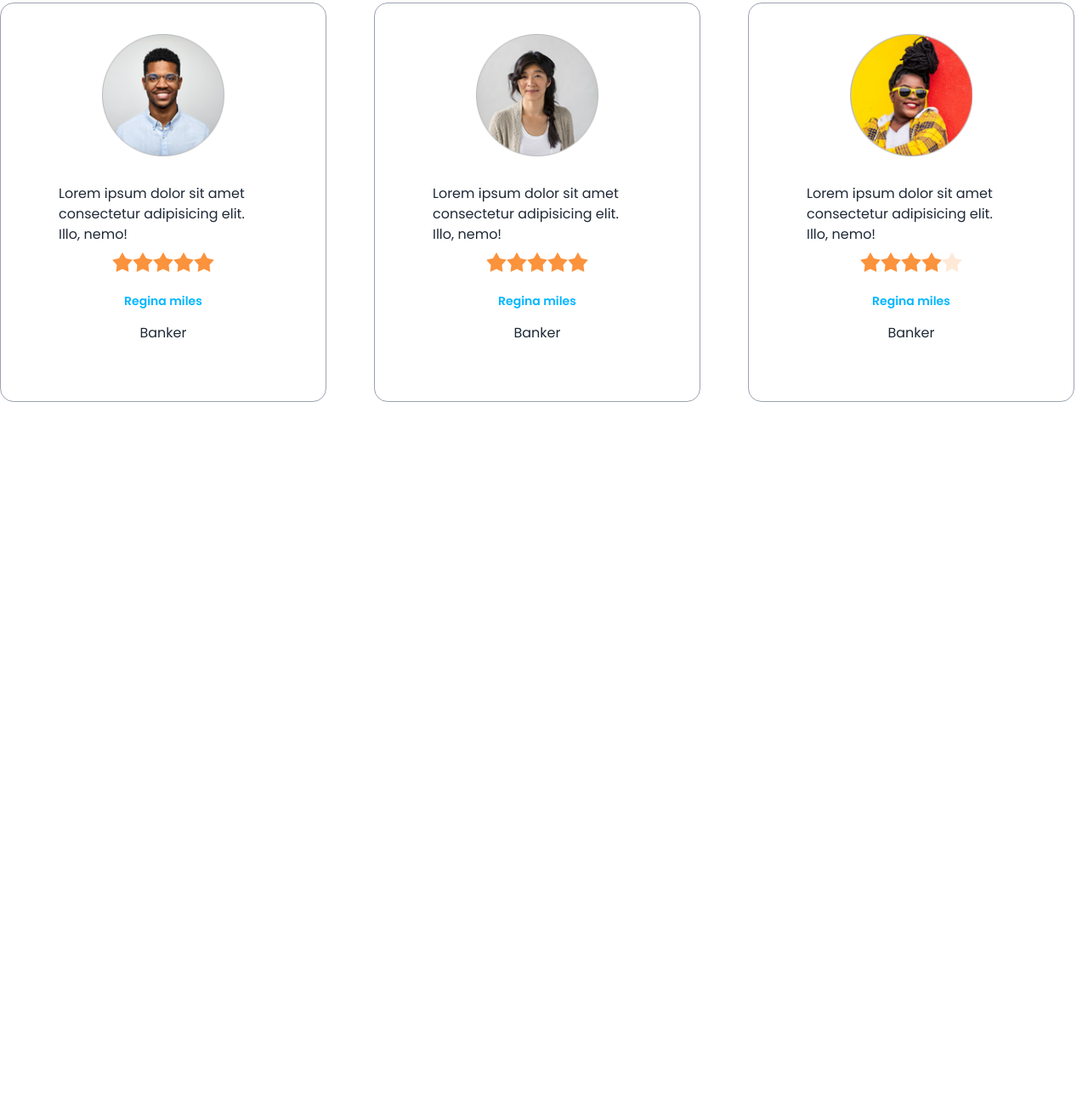
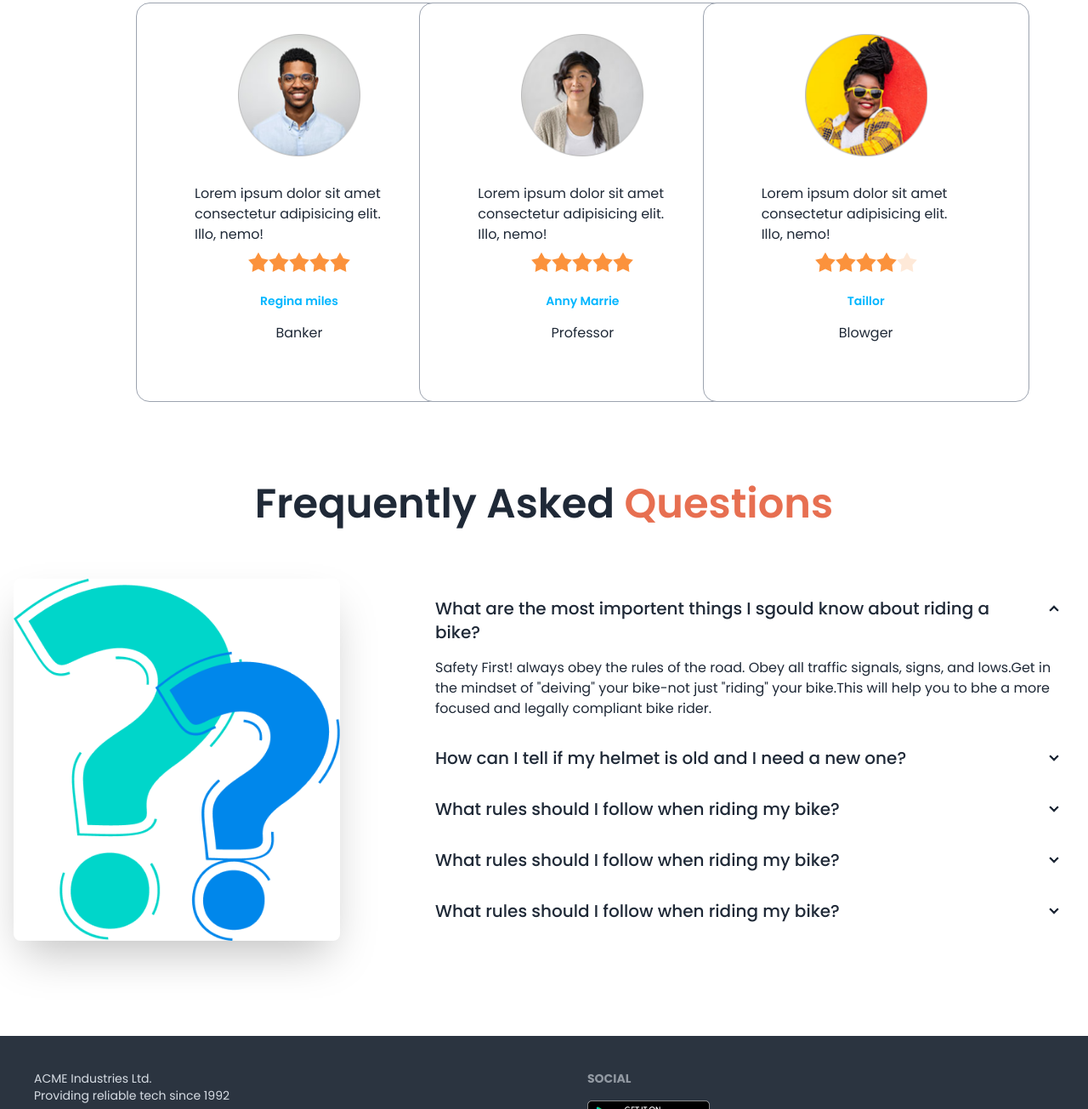
Before and after one commit to tasnimmondoltuba/Biker-Zone-Store, a plain HTML site: page index.html in a window 1280 px wide. Shown: the part 1495-2800 px from the top of the page at 85% size. Before the commit the page ends 2064 px from the top, so only its background shows below. Drawn offline with nearby package versions, Linux system fonts and the light colour scheme.

Commit message:
last add

```diff
--- a/index.html
+++ b/index.html
@@ -50,7 +50,7 @@
                       <li><a>Contact</a></li>
                     </ul>
                   </div>
-                  <a class="btn btn-ghost lg:text-4xl text-2xl">Biker Zone</a>
+                  <a class="btn btn-ghost lg:text-5xl text-2xl lg:font-bold">Biker Zone</a>
                 </div>
                 <div class="navbar-center hidden lg:flex ">
                   <ul class="menu menu-horizontal px-1 text-base">
@@ -170,7 +170,7 @@
       <!-- latest news -->
       <section class="my-24">
         <h3 class=" text-3xl lg:text-5xl font-semibold text-center mb-12">Latest Bikes</h3>
-        <div class="grid grid-cols-1 md:grid-cols-2 lg:grid-cols-3 gap-5 justify-center ">
+        <div class="grid grid-cols-1 md:grid-cols-2 lg:grid-cols-3 gap-5 mx-4 lg:mx-40 ">
           <!-- first card -->
           <div class="card w-96 bg-base-100 shadow-xl">
             <figure><img src="images/others/latest1.png" alt="Shoes" /></figure>
@@ -208,14 +208,14 @@
 
       </section>
       <!-- happy clints -->
-      <section class="my-24">
+      <section class="my-24 ">
         <h3 class=" text-3xl lg:text-5xl mb-12 font-semibold text-center">
           Happy <span class="text-bike-primary">
             Clients says
           </span>
         </h3>
 
-        <div class="grid grid-cols-1 md:grid-cols-2 lg:grid-cols-3 gap-10">
+        <div class="grid grid-cols-1 md:grid-cols-2 lg:grid-cols-3 gap-10 mx-4 lg:mx-40">
             <!-- first review -->
           <div class="card w-96 bg-base-100 border border-gray-400 p-9">
             <figure><img class="w-36" src="images/others/user-1.png" alt="Shoes" /></figure>
@@ -249,8 +249,8 @@
                 <input type="radio" name="rating-2" class="mask mask-star-2 bg-orange-400" />
               </div>
               <div class="text-center space-y-4 mt-4">
-                  <h4 class="text-sm font-semibold text-info">Regina miles</h4>
-                  <p>Banker</p>
+                  <h4 class="text-sm font-semibold text-info">Anny Marrie</h4>
+                  <p>Professor</p>
               </div>
             </div>
           </div>
@@ -268,24 +268,89 @@
                 <input type="radio" name="rating-2" class="mask mask-star-2 bg-orange-400" />
               </div>
               <div class="text-center space-y-4 mt-4">
-                  <h4 class="text-sm font-semibold text-info">Regina miles</h4>
-                  <p>Banker</p>
+                  <h4 class="text-sm font-semibold text-info">Taillor</h4>
+                  <p>Blowger</p>
               </div>
             </div>
+        </div>
+        </div>
+      </section>
+       <!-- frequently asked question -->
+
+       <section class="my-24">
+        <h3 class=" text-3xl lg:text-5xl mb-12 font-semibold text-center">
+            Frequently Asked <span class="text-bike-primary">
+            Questions
+          </span>
+        </h3>
+        <div class="hero  ">
+            <div class="hero-content flex-col lg:flex-row lg:gap-24">
+              <img src="images/others/faq.png" class="w-3/4 lg:max-w-sm rounded-lg shadow-2xl" />
+              <!-- accordian section -->
+              <div>
+              <div class="collapse collapse-arrow ">
+                <input type="radio" name="my-accordion-2" checked="checked" />
+                <div class="collapse-title text-xl font-medium">
+                 What are the most importent things I sgould know about riding a bike?
+                </div>
+                <div class="collapse-content">
+                  <p>Safety First! always obey the rules of the road. Obey all traffic signals, signs, and lows.Get in the mindset of "deiving" your bike-not just "riding" your bike.This will help you to bhe a more focused and legally compliant bike rider.</p>
+                </div>
+              </div>
+              <div class="collapse collapse-arrow ">
+                <input type="radio" name="my-accordion-2" />
+                <div class="collapse-title text-xl font-medium">
+How can I tell if my helmet is old and I need a new one?
+                </div>
+                <div class="collapse-content">
+                  <p>Get in the mindset of "deiving" your bike-not just "riding" your bike.This will help you to bhe a more focused and legally compliant bike rider.</p>
+                </div>
+              </div>
+              <div class="collapse collapse-arrow ">
+                <input type="radio" name="my-accordion-2" />
+                <div class="collapse-title text-xl font-medium">
+                  What rules should I follow when riding my bike?
+                </div>
+                <div class="collapse-content">
+                  <p>Safety First! always obey the rules of the road. Obey all traffic signals, signs, and lows.Get in the mindset of "deiving" your bike-not just "riding" your bike.</p>
+                </div>
+              </div>
+              <div class="collapse collapse-arrow ">
+                <input type="radio" name="my-accordion-2" />
+                <div class="collapse-title text-xl font-medium">
+                  What rules should I follow when riding my bike?
+                </div>
+                <div class="collapse-content">
+                  <p>Safety First! always obey the rules of the road. Obey all traffic signals, signs, and lows.Get in the mindset of "deiving" your bike-not just "riding" your bike.</p>
+                </div>
+              </div>
+              <div class="collapse collapse-arrow ">
+                <input type="radio" name="my-accordion-2" />
+                <div class="collapse-title text-xl font-medium">
+                  What rules should I follow when riding my bike?
+                </div>
+                <div class="collapse-content">
+                  <p>Safety First! always obey the rules of the road. Obey all traffic signals, signs, and lows.Get in the mindset of "deiving" your bike-not just "riding" your bike.</p>
+                </div>
+              </div>
+                </div>
+            </div>
           </div>
+       </section>
+    </main>
+    <footer class="footer p-10 bg-neutral text-neutral-content">
+        <aside>
 
+          <p>ACME Industries Ltd.<br/>Providing reliable tech since 1992</p>
+        </aside>
+        <nav>
+          <header class="footer-title">Social</header>
+          <div class="grid grid-cols-1 gap-4">
+            <a><img class="w-36" src="images/others/android.png" alt=""></a>
+            <a><img class="w-36" src="images/others/ios.png" alt=""></a>
 
-
-        </div>
-
-
-
-
-
-      </section>
-    </main>
-    <footer>
-
-    </footer>
+          </div>
+        </nav>
+      </footer>
 </body>
 </html>
```
